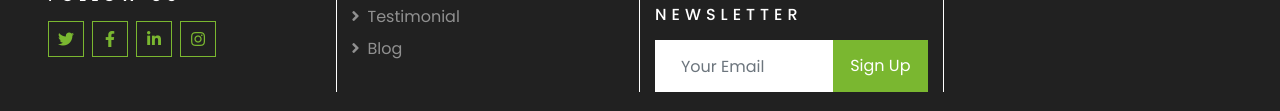
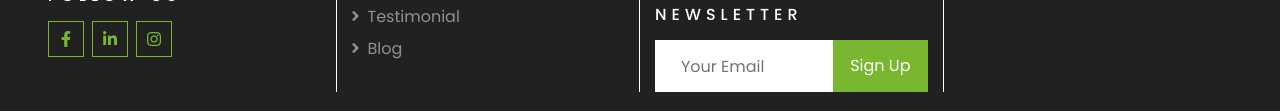
Before and after one commit to web123r/lacuisineduroyaleofficial, a plain HTML site: page contact.html in a window 1280 px wide. Shown: the part 1762-1873 px from the top of the page. Drawn offline with nearby package versions, Linux system fonts and the light colour scheme.

Commit message:
Update contact.html

```diff
--- a/contact.html
+++ b/contact.html
@@ -237,10 +237,10 @@
                     vero lorem dolor dolor</p>
                 <h6 class="text-white text-uppercase mt-4 mb-3" style="letter-spacing: 5px;">Follow Us</h6>
                 <div class="d-flex justify-content-start">
-                    <a class="btn btn-outline-primary btn-square mr-2" href="#"><i class="fab fa-twitter"></i></a>
-                    <a class="btn btn-outline-primary btn-square mr-2" href="#"><i class="fab fa-facebook-f"></i></a>
+
+                    <a class="btn btn-outline-primary btn-square mr-2" href=" https://web.facebook.com/LaCuisineduRoyale/?_rdc=1&_rdr"><i class="fab fa-facebook-f"></i></a>
                     <a class="btn btn-outline-primary btn-square mr-2" href="#"><i class="fab fa-linkedin-in"></i></a>
-                    <a class="btn btn-outline-primary btn-square" href="#"><i class="fab fa-instagram"></i></a>
+                    <a class="btn btn-outline-primary btn-square" href=""><i class="fab fa-instagram"></i></a>
                 </div>
             </div>
             <div class="col-lg-3 col-md-6 mb-5 footer-border">
@@ -255,18 +255,7 @@
                     <a class="text-white-50" href="#"><i class="fa fa-angle-right mr-2"></i>Blog</a>
                 </div>
             </div>
-           <!-- <div class="col-lg-3 col-md-6 mb-5">
-                <h5 class="text-white text-uppercase mb-4" style="letter-spacing: 5px;">Useful Links</h5>
-                <div class="d-flex flex-column justify-content-start">
-                    <a class="text-white-50 mb-2" href="#"><i class="fa fa-angle-right mr-2"></i>About</a>
-                    <a class="text-white-50 mb-2" href="#"><i class="fa fa-angle-right mr-2"></i>Destination</a>
-                    <a class="text-white-50 mb-2" href="#"><i class="fa fa-angle-right mr-2"></i>Services</a>
-                    <a class="text-white-50 mb-2" href="#"><i class="fa fa-angle-right mr-2"></i>Packages</a>
-                    <a class="text-white-50 mb-2" href="#"><i class="fa fa-angle-right mr-2"></i>Guides</a>
-                    <a class="text-white-50 mb-2" href="#"><i class="fa fa-angle-right mr-2"></i>Testimonial</a>
-                    <a class="text-white-50" href="#"><i class="fa fa-angle-right mr-2"></i>Blog</a>
-                </div>
-            </div>-->
+
             <div class="col-lg-3 col-md-6 mb-5 footer-border">
                 <h5 class="text-white text-uppercase mb-4" style="letter-spacing: 5px;">Contact Us</h5>
                 <p><i class="fa fa-map-marker-alt mr-2"></i>123 Street, New York, USA</p>
```
